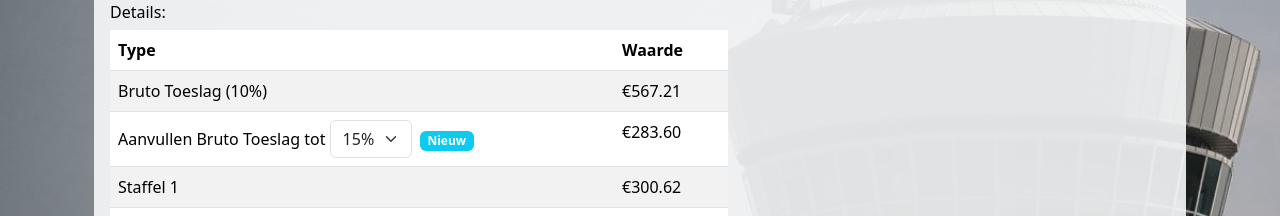
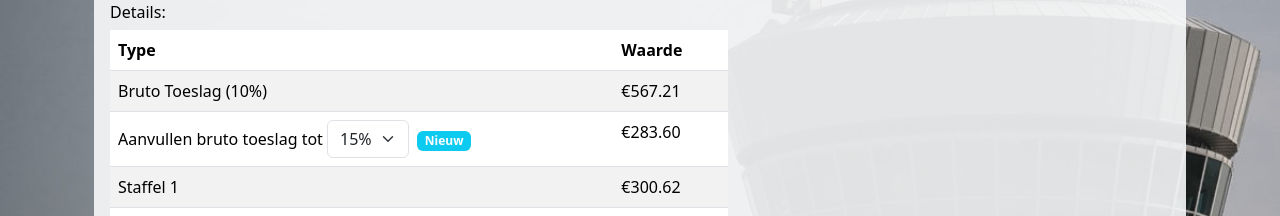
Before and after one commit to DartLazer/hvcao-pwa, a Nuxt app in the folder nuxt3/: page /pensioencalculator in a window 1280 px wide. Both pictures are taken after a click on the button "Bereken". Shown: the part 1260-1476 px from the top of the page. Built offline with nearby package versions, Linux system fonts and the light colour scheme.

Commit message:
Change tax scale two

```diff
--- a/nuxt3/pages/pensioencalculator.vue
+++ b/nuxt3/pages/pensioencalculator.vue
@@ -96,7 +96,7 @@
               </tr>
               <tr>
                 <th scope="row" class="fw-normal">
-                  Aanvullen Bruto Toeslag tot
+                  Aanvullen bruto toeslag tot
                   <select class="form-select d-inline w-auto" v-model="selectedPercentage" @change="calculateContribution">
                     <option v-for="percent in [11, 12, 13, 14, 15]" :key="percent" :value="percent">{{ percent }}%</option>
                   </select>
@@ -157,7 +157,7 @@ import {daysBetween} from "~/services/dateTimeUtils";
 const maxEmployerContribution = new BigNumber(137800);
 const taxOneMaxYearlySalary = new BigNumber(75518)
 const tarrifOnePercentage = new BigNumber(0.63)
-const tarrifTwoPercentage = new BigNumber(0.505)
+const tarrifTwoPercentage = new BigNumber(0.495)
 
 
 const formData = ref({
```
